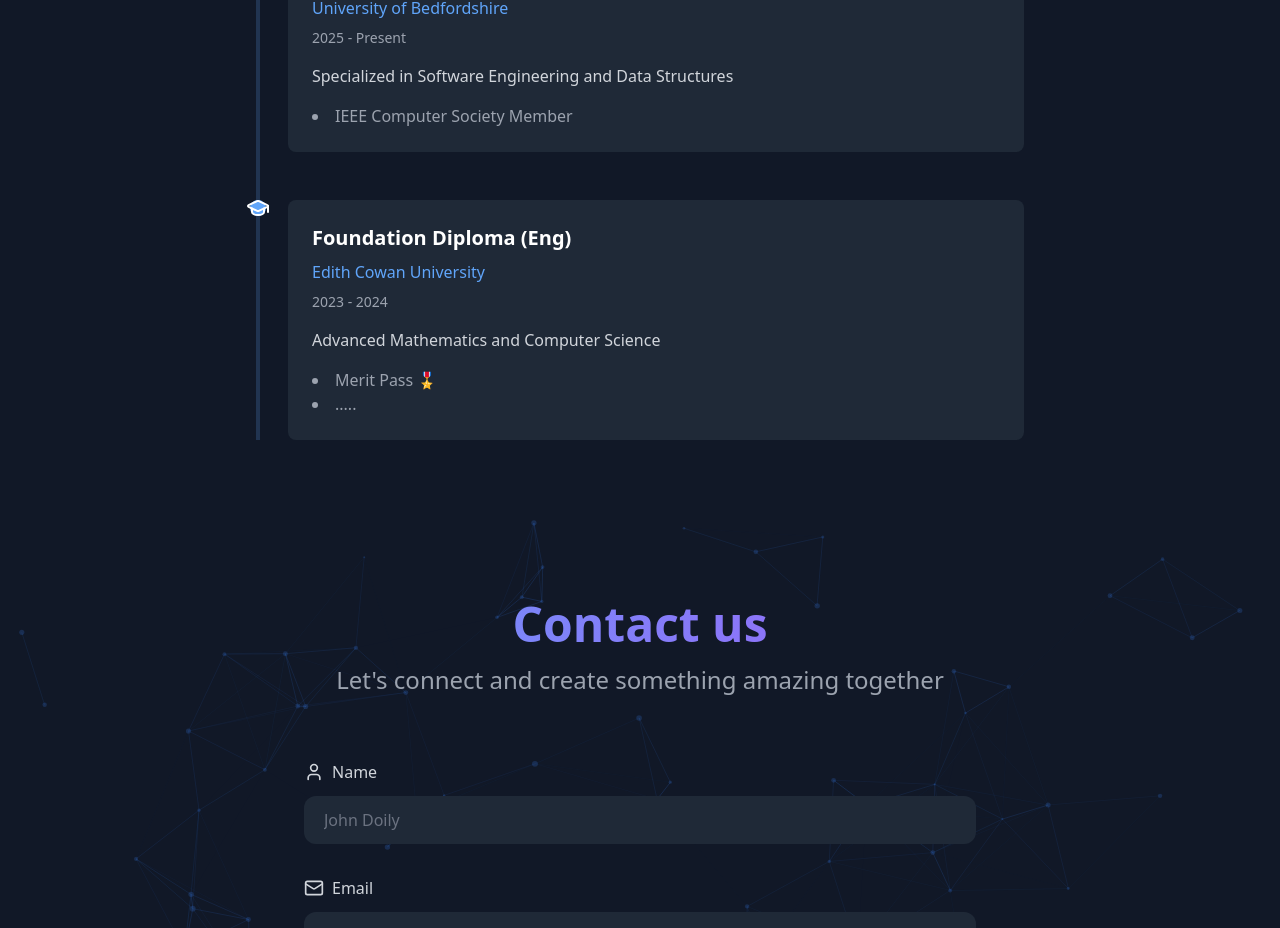
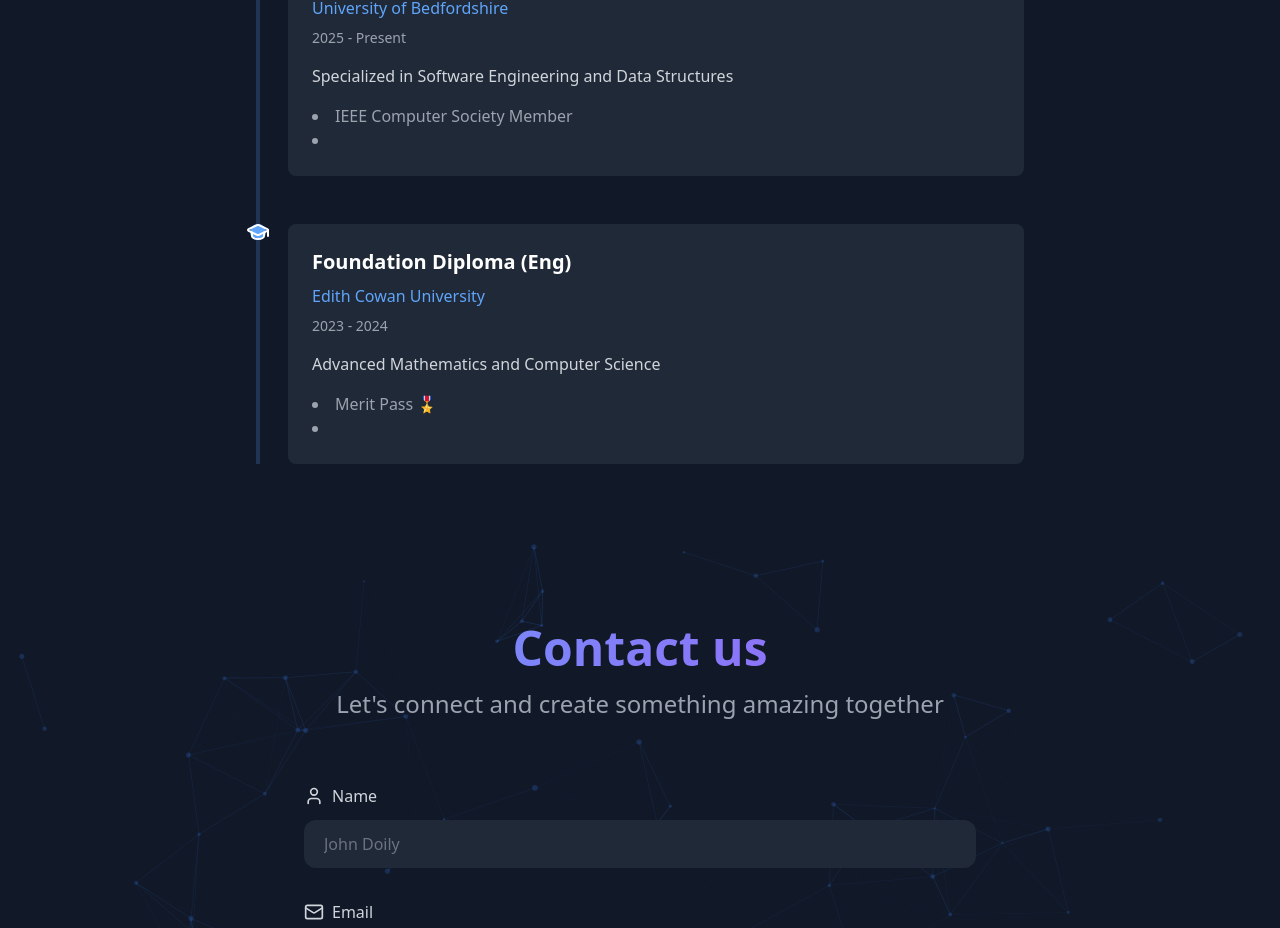
Before and after one commit to kavishka-CodXlab/Kavishka_portfolio, a React (Vite) app: page / in a window 1280 px wide. Shown: the part 2580-3508 px from the top of the page. Built offline with nearby package versions, Linux system fonts and the light colour scheme.

Commit message:
Update Education.tsx

```diff
--- a/src/components/Education.tsx
+++ b/src/components/Education.tsx
@@ -7,13 +7,13 @@ export const Education = () => {
     institution: "University of Bedfordshire",
     period: "2025 - Present",
     description: "Specialized in Software Engineering and Data Structures",
-    achievements:["IEEE Computer Society Member", ]
+    achievements:["IEEE Computer Society Member", "" ]
   }, {
     degree: "Foundation Diploma (Eng)",
     institution: "Edith Cowan University",
     period: "2023 - 2024",
     description: "Advanced Mathematics and Computer Science",
-    achievements: ["Merit Pass 🎖", "....."]
+    achievements: ["Merit Pass 🎖", ""]
   }];
   return <section id="education" className="py-20 bg-gray-900">
       <div className="container mx-auto px-6">
```
